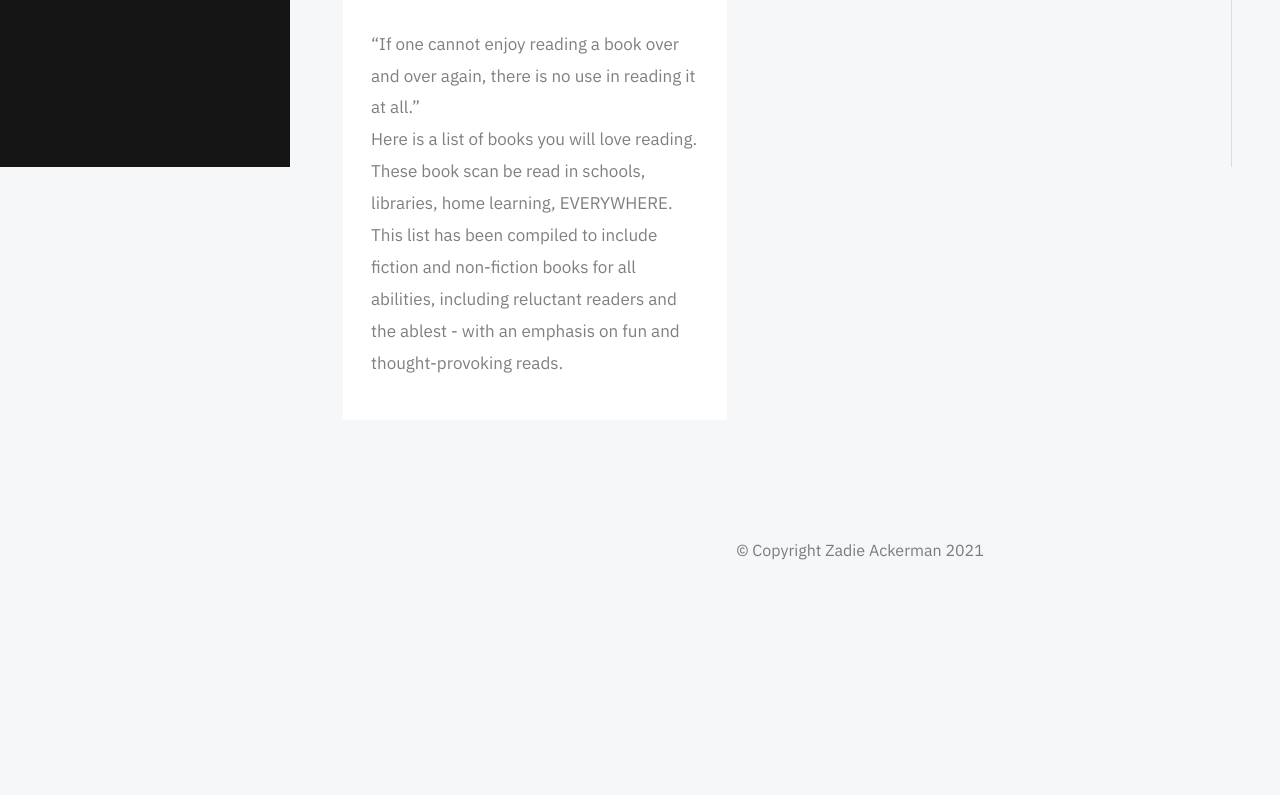
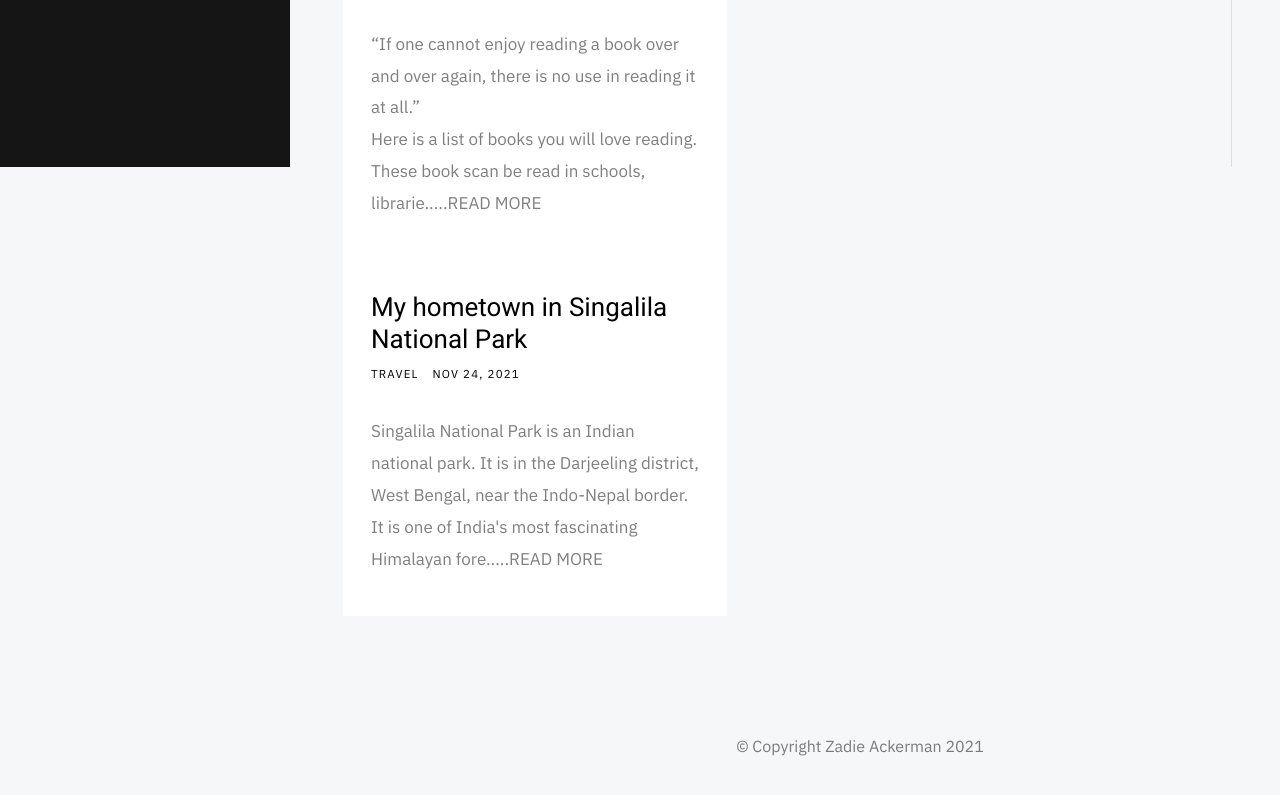
Before and after one commit to rishitapradhan/zadie-ackerman, a plain HTML site: page index.html in a window 1280 px wide. Shown: the part 633-1428 px from the top of the page. Before the commit the page ends 1275 px from the top, so only its background shows below. Drawn offline with Linux system fonts and the light colour scheme.

Commit message:
Update index.html

```diff
--- a/index.html
+++ b/index.html
@@ -142,7 +142,27 @@
                             <div class="entry__excerpt">
                                 <p>
                                     “If one cannot enjoy reading a book over and over again, there is no use in reading it at all.” <br>
-                                    Here is a list of books you will love reading. These book scan be read in schools, libraries, home learning, EVERYWHERE. This list has been compiled to include fiction and non-fiction books for all abilities, including reluctant readers and the ablest - with an emphasis on fun and thought-provoking reads.
+                                    Here is a list of books you will love reading. These book scan be read in schools, librarie.....READ MORE
+                                </p>
+                            </div>
+                        </div>
+                        <div class="entry__text">
+                            <div class="entry__header">
+
+                                <h2 class="entry__title"><a href="my-hometown-singalila.html">My hometown in Singalila National Park</a></h2>
+                                <div class="entry__meta">
+                                    <span class="entry__meta-cat">
+                                        <a href="category.html">Travel</a>
+                                    </span>
+                                    <span class="entry__meta-date">
+                                        <a href="my-hometown-singalila.html">Nov 24, 2021</a>
+                                    </span>
+                                </div>
+
+                            </div>
+                            <div class="entry__excerpt">
+                                <p>
+                                    Singalila National Park is an Indian national park. It is in the Darjeeling district, West Bengal, near the Indo-Nepal border. It is one of India's most fascinating Himalayan fore.....READ MORE
                                 </p>
                             </div>
                         </div>
```
